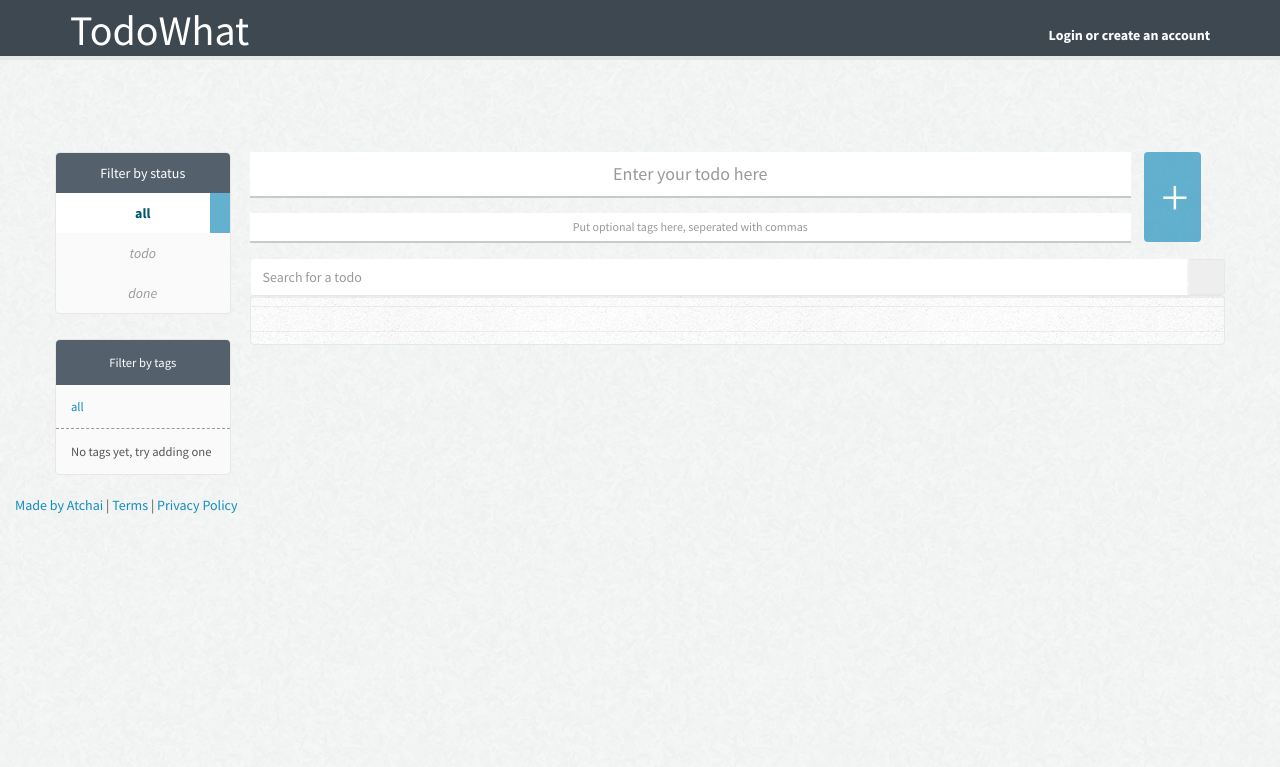
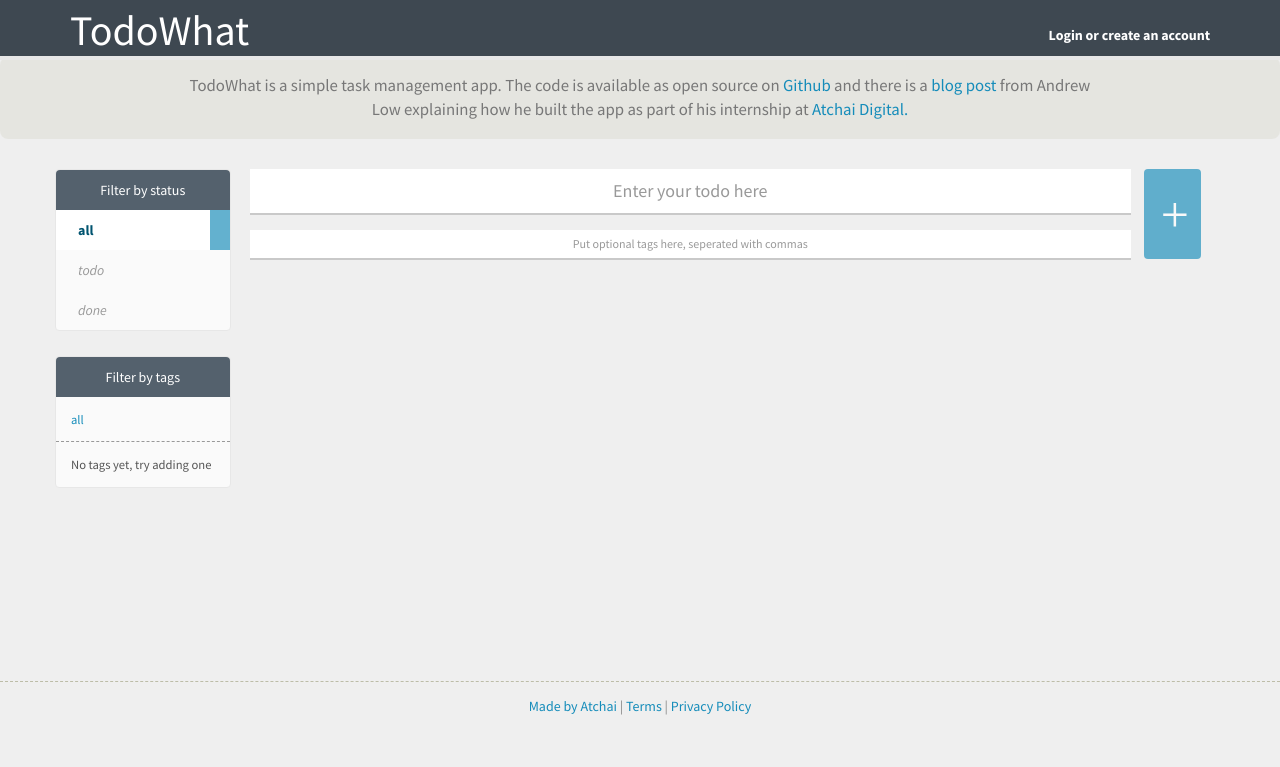
Before and after one commit to atchai/todowhat, a Python web app: template todowhat/templates/index.html in a window 1280 px wide. Shown: the top 767 px of the page. Run offline with Jinja, Linux system fonts and the light colour scheme; the template is opened without the code that fills it, so the values that code supplies are empty; some libraries are stand-ins or nearby versions; some web fonts are replaced.

Commit message:
remove image backgrounds

```diff
--- a/todowhat/static/css/style.css
+++ b/todowhat/static/css/style.css
@@ -1,5 +1,10 @@
 body {
-    background: url('../images/paper_fibers.png');
+    background: #efefef;
+}
+* {
+    -webkit-box-sizing: border-box;
+    -moz-box-sizing: border-box;
+    box-sizing: border-box;
 }
 .title {
 	font-size: 3em;
@@ -10,7 +15,7 @@ body {
     color: #fff;
 }
 .main-content {
-    margin-top: 100px;
+    margin-top: 40px;
 }
 .second-row {
     margin-top: 5px;
@@ -60,23 +65,30 @@ Create todo fields
 .search-field:focus {
     border: none;
 }
+.search-todos {
+    display: none;
+}
 /***************************
 Navigation
 ***************************/
 
 .nav > li {
-    text-align: center;
+    text-align: left;
     -webkit-box-sizing: border-box; /* Safari/Chrome, other WebKit */
     -moz-box-sizing: border-box;    /* Firefox, other Gecko */
     box-sizing: border-box;
     border-right: 20px solid transparent;
     transition: border 0.3s;
 }
+.nav > li:first-child {
+    text-align: center;
+}
 .nav-stacked > li + li {
     margin: 0px;
 }
 .nav-pills > li > a {
     margin-right: -20px;
+    margin-left: 7px;
 }
 .nav-pills > li:first-child {
     background: #54616D;
@@ -160,7 +172,7 @@ Todo list
 ***************************/
 
 .well {
-    background: url('../images/linedpaper.png');
+    background: #fcfcfc;
 }
 #noTodos {
     pointer-events: none;
@@ -188,7 +200,7 @@ input[type="checkbox"]:checked + label:after {
   position: absolute;
   /*top: 0; left: 4px;*/
   top: 10px;
-  left: 39px;
+  left: 38px;
   font-size: 14px;
   color: #09ad7e;
 }
@@ -251,10 +263,18 @@ Tags
     color: white;
     border-radius: 0px;
     text-align: center;
+    font-size: 14px;
+background: #54616D;
+height: 40px;
+line-height: 21px;
+margin: 0;
+}
+.tags-head:hover {
+    background: #54616D;
 }
 .taglist li {
     border-radius: 0px;
-    word-wrap: break-word;
+    word-wrap: break-word;, .list-group-item:hover .remove
     border: none;
 }
 .taglist > li > div {
@@ -321,10 +341,16 @@ Custom breakpoints
 	.handle {
 		font-size: 0.75em;
 	}
-    .list-group-item .editbutton, .list-group-item .remove {
-    opacity: 0.3;
+    .list-group-item .editbutton, .list-group-item .remove, .list-group-item .handle {
+        opacity: 0;
 }
-.editbutton:hover, .remove:hover {
+.list-group-item:hover .remove, .list-group-item:hover .editbutton {
+    opacity: 0.4;
+}
+.list-group-item:hover .handle {
+    opacity: 0.7;
+}
+.list-group-item:hover .editbutton:hover, .list-group-item:hover .remove:hover, .list-group-item:hover .handle:hover {
     opacity: 1;
 }
 .input-group-addon {
@@ -611,14 +637,17 @@ font-weight: 700;
 
 .visitor-info {
     text-align: center;
-    /*width: 50%;*/
     font-size: 1.2em;
-    margin: -30px auto 30px auto;
+    margin: 57px auto 30px auto;
     background: rgba(223,223,213, 0.55);
     padding: 1em;
     color: #777;
     border-radius: 8px;
     width: 100%;
+}
+.visitor-info > div {
+    width: 73%;
+    margin: auto;
 }
 .visitor-info > a {
     text-decoration: none;
@@ -681,3 +710,26 @@ input[type="number"] {
 .reminder-time {
     color: #efefef;
 }
+
+.tags-head:hover {
+    background: #54616D;
+}
+body, html {
+    height: 86%;
+}
+.main-content {
+    min-height: 100%;
+    margin: 0 auto -79px;
+}
+.footer, .push {
+    height: 87px;
+}
+.footer {
+    text-align: center;
+    border-top: 1px dashed #BDBDA8;
+    padding-top: 1em;
+    color: #888;
+}
+.footer a {
+    text-decoration: none;
+}
```
